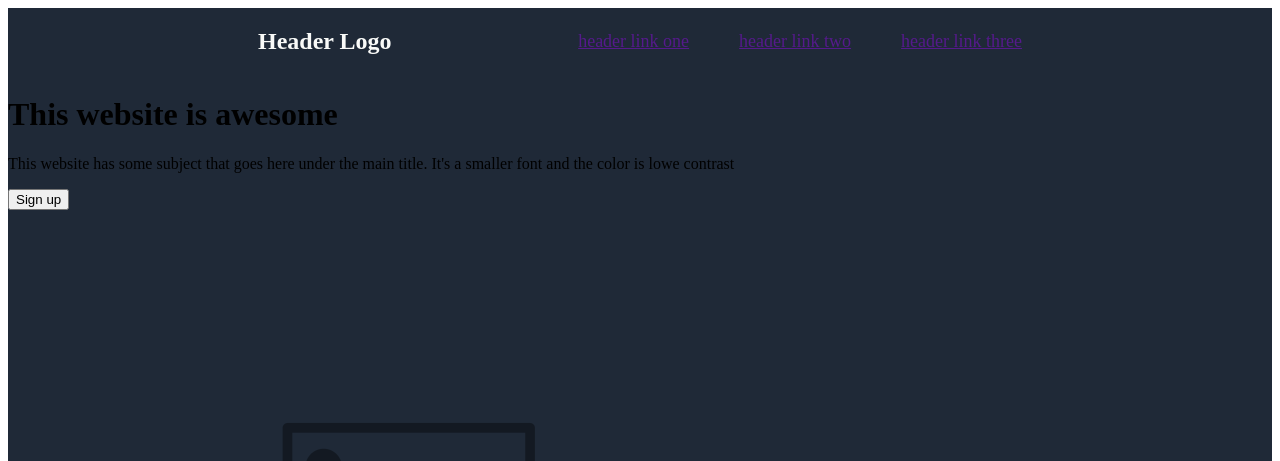
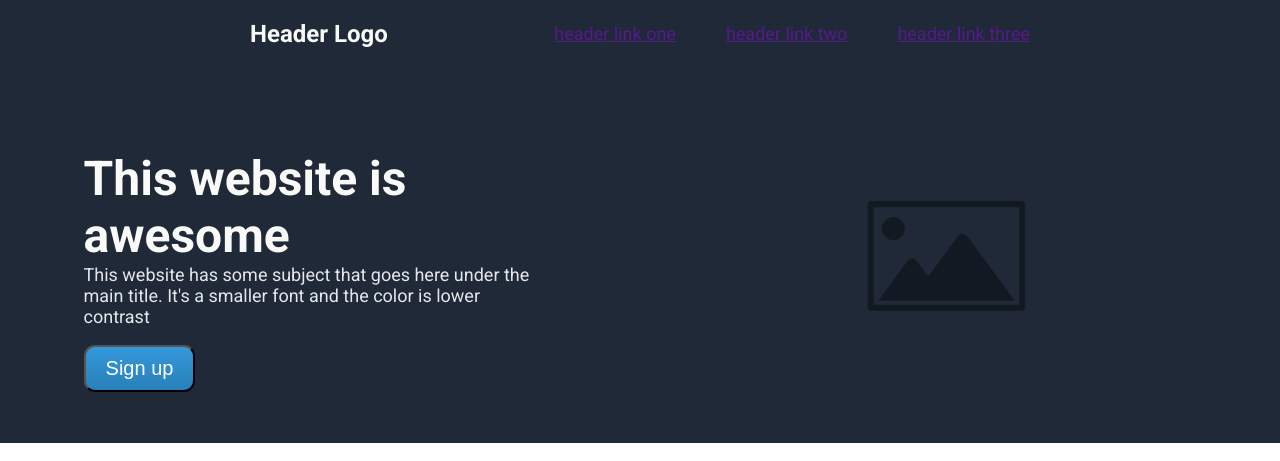
Before and after one commit to Fun9i/odin-landing-page, a plain HTML site: page index.html in a window 1280 px wide. Shown: the top 461 px of the page. Drawn offline with Linux system fonts and the light colour scheme.

Commit message:
Changes to be committed: modified:   index.html modified:   styles.css
    Added styles to header

```diff
--- a/index.html
+++ b/index.html
@@ -23,13 +23,11 @@
         </nav>
         <div class="header_container">
             <div class="left_content">
-                <h1 class="header_h1">This website is awesome</h1>
-                <p class="header_p">This website has some subject that goes here under the main title. It's a smaller font and the color is lowe contrast</p>
+                <h1 class="header_h1">This website is <br> awesome</h1>
+                <p class="header_p">This website has some subject that goes here under the <br> main title. It's a smaller font and the color is lower <br> contrast</p>
                 <button class="header_btn">Sign up</button>
             </div>
-            <div class="right_content">
-                <img src="img/placeholder-image.png" alt="placeholder-img" class="header_img">
-            </div>
+            <img src="img/placeholder-image.png" alt="placeholder-img" class="header_img">
         </div>
     </header>
     <main id="main" class="main">
--- a/styles.css
+++ b/styles.css
@@ -1,3 +1,9 @@
+body {
+    font-family: 'Roboto', sans-serif;
+    margin: 0;
+    box-sizing: border-box;
+}
+
 header {
     background-color: #1f2937;
 }
@@ -25,3 +31,58 @@ header {
     font-size: 24px;
     margin-left: 250px;
 }
+
+.header_container {
+    display: flex;
+    align-items: center;
+    justify-content: space-around;
+}
+
+.left_content {
+
+}
+
+.header_h1 {
+    font-size: 48px;
+    font-weight: exta-bold;
+    color: #f9faf8;
+    margin-bottom: 0;
+}
+
+.header_p {
+    color: #e5e7eb;
+    font-size: 18px;
+    margin-top: 0;
+}
+
+.header_img {
+    width: 500px;
+    height: 25%;
+}
+
+.header_btn {
+    background: #3498db;
+    background-image: -webkit-linear-gradient(top, #3498db, #2980b9);
+    background-image: -moz-linear-gradient(top, #3498db, #2980b9);
+    background-image: -ms-linear-gradient(top, #3498db, #2980b9);
+    background-image: -o-linear-gradient(top, #3498db, #2980b9);
+    background-image: linear-gradient(to bottom, #3498db, #2980b9);
+    -webkit-border-radius: 11;
+    -moz-border-radius: 11;
+    border-radius: 11px;
+    font-family: Arial;
+    color: #ffffff;
+    font-size: 20px;
+    padding: 10px 20px 10px 20px;
+    text-decoration: none;
+}
+
+.header_btn:hover {
+    background: #3cb0fd;
+    background-image: -webkit-linear-gradient(top, #3cb0fd, #3498db);
+    background-image: -moz-linear-gradient(top, #3cb0fd, #3498db);
+    background-image: -ms-linear-gradient(top, #3cb0fd, #3498db);
+    background-image: -o-linear-gradient(top, #3cb0fd, #3498db);
+    background-image: linear-gradient(to bottom, #3cb0fd, #3498db);
+    text-decoration: none;
+}
```
